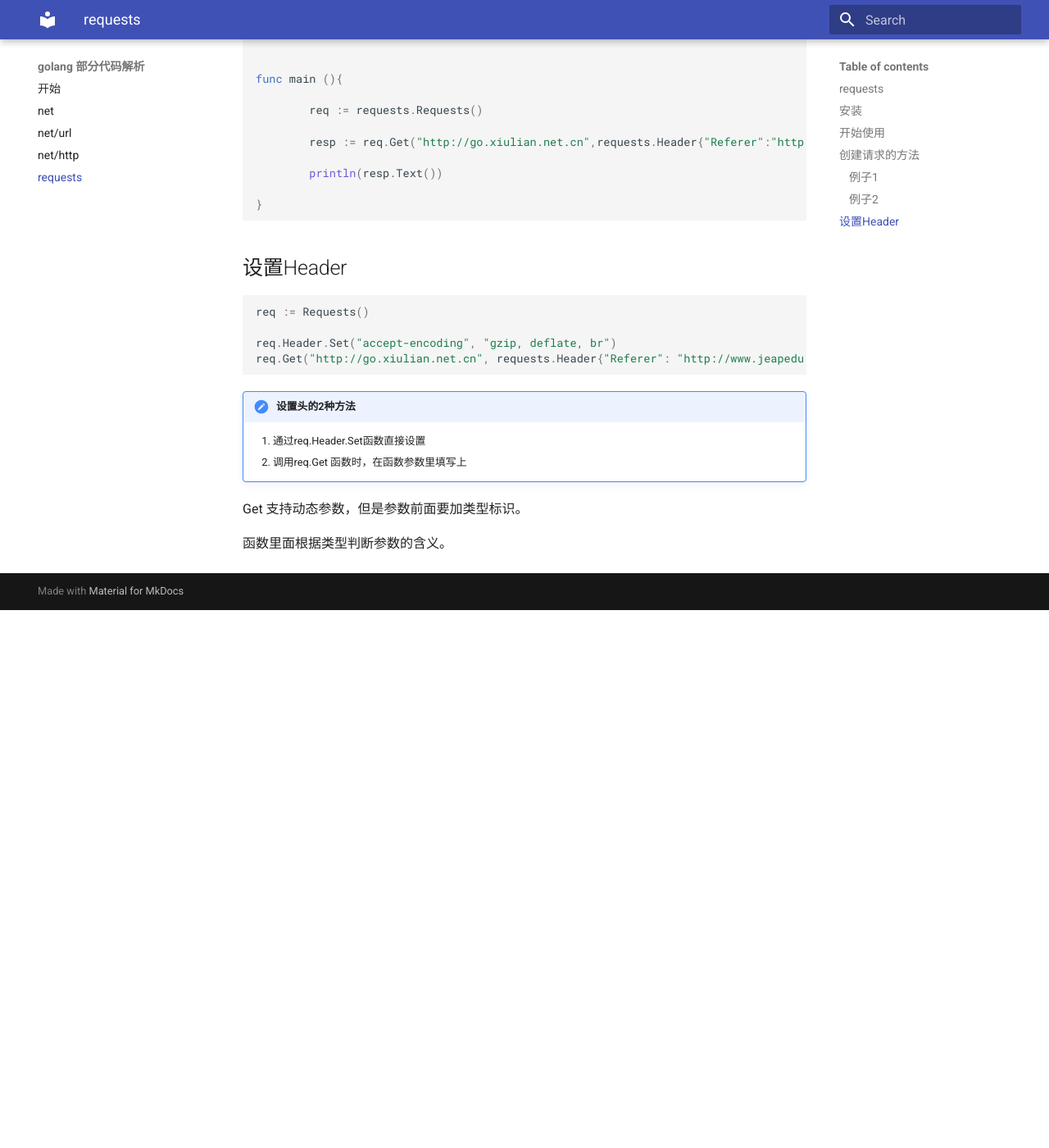
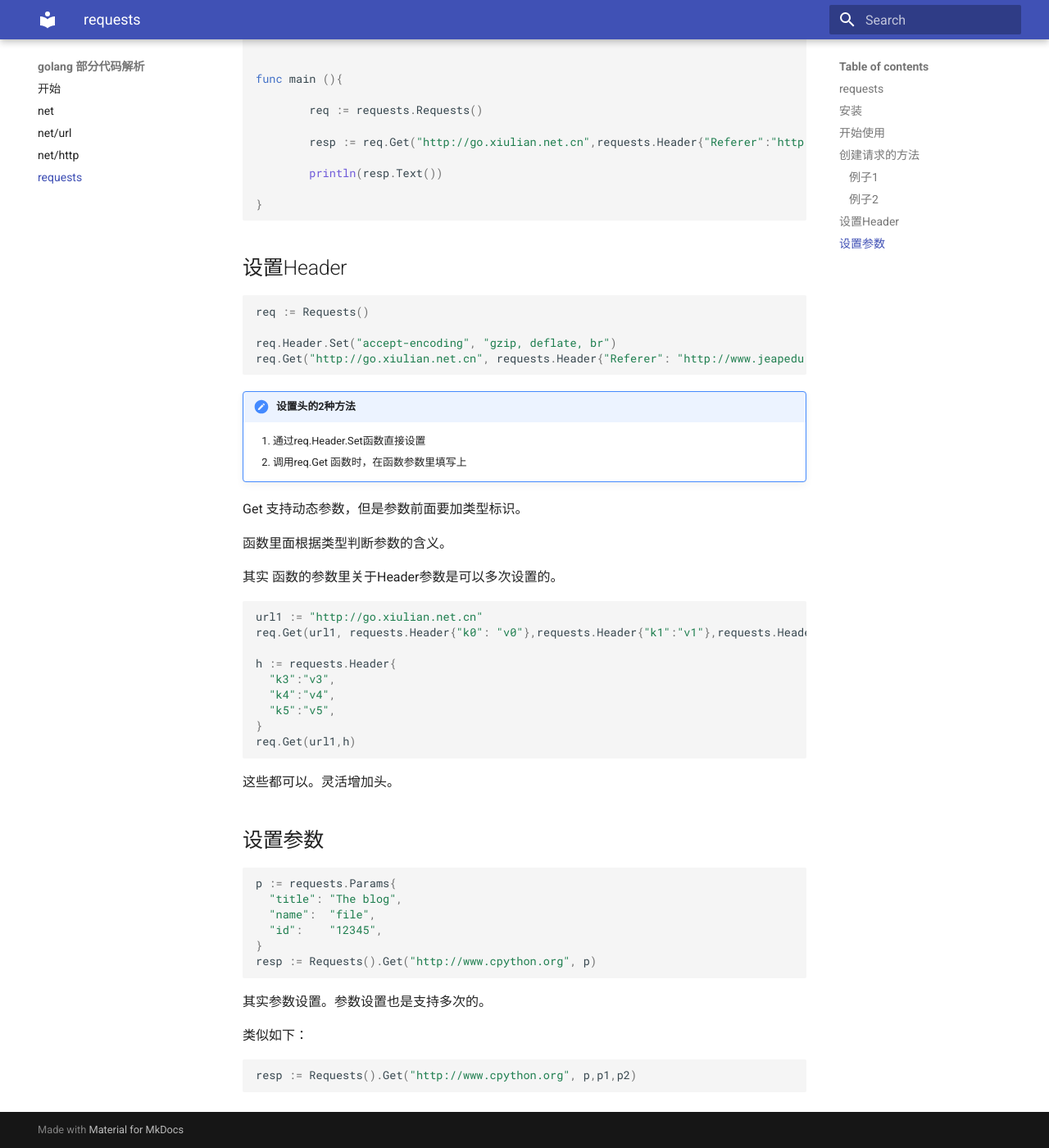
Before and after one commit to asmcos/goexample, an MkDocs documentation site: the page built from docs/requests.md, in a window 1280 px wide and 1400 px high, scrolled down 1815 px. Shown: the whole window at 82% size. Built offline with MkDocs 1.6.1 and Material for MkDocs 9.7.7, drawn with Linux system fonts in a browser that asks for light colours; old or Windows-style settings are respelled for this version of MkDocs; before the commit the page ends 2559 px from its top, so only the background shows below that.

Commit message:
requests 增加头说明和参数说明

````diff
--- a/docs/requests.md
+++ b/docs/requests.md
@@ -112,3 +112,40 @@ req.Get("http://go.xiulian.net.cn", requests.Header{"Referer": "http://www.jeape
 Get 支持动态参数，但是参数前面要加类型标识。
 
 函数里面根据类型判断参数的含义。
+
+其实 函数的参数里关于Header参数是可以多次设置的。
+
+``` go
+url1 := "http://go.xiulian.net.cn"
+req.Get(url1, requests.Header{"k0": "v0"},requests.Header{"k1":"v1"},requests.Header{"k2":"v2"})
+
+h := requests.Header{
+  "k3":"v3",
+  "k4":"v4",
+  "k5":"v5",
+}
+req.Get(url1,h)
+```
+
+这些都可以。灵活增加头。
+
+
+## 设置参数
+
+
+``` go
+p := requests.Params{
+  "title": "The blog",
+  "name":  "file",
+  "id":    "12345",
+}
+resp := Requests().Get("http://www.cpython.org", p)
+```
+
+其实参数设置。参数设置也是支持多次的。
+
+类似如下：
+
+``` go
+resp := Requests().Get("http://www.cpython.org", p,p1,p2)
+```
````
